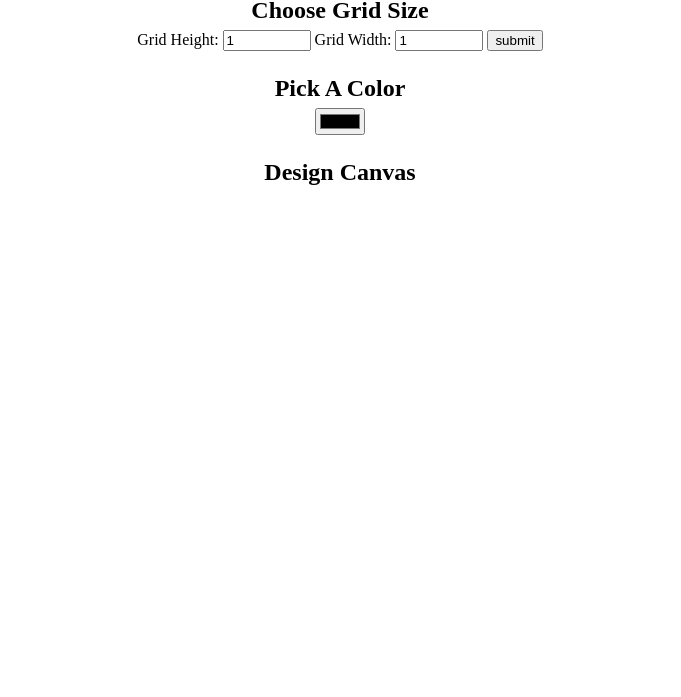
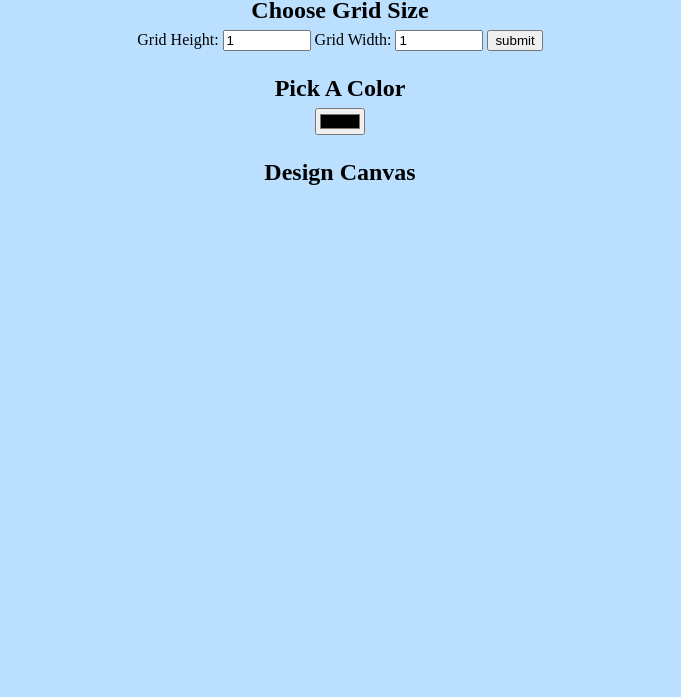
Before and after one commit to nnjoki14/Pixel-art-maker, a plain HTML site: page index.html in a window 1280 px wide. Shown: the part 103-800 px from the top of the page, without its empty margins (300-981 px from the left). Drawn offline with nearby package versions, Linux system fonts and the light colour scheme.

Commit message:
Update styles.css

```diff
--- a/styles.css
+++ b/styles.css
@@ -1,5 +1,6 @@
 body {
     text-align: center;
+    background-color: #BBE0FFFF;
 }
 
 h1 {
```
